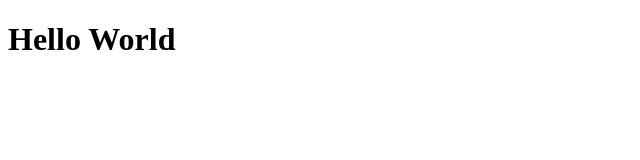
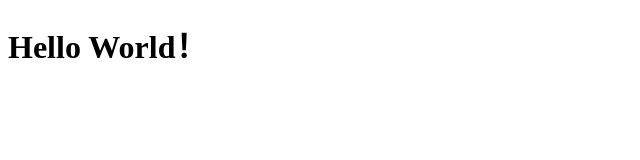
Before and after one commit to heyManNice/MdShare, a website: page public/index.html in a window 1280 px wide. Shown: the whole page, without its empty margins (0-640 px from the left). Drawn offline with Linux system fonts and the light colour scheme.

Commit message:
测试修改的git信息

```diff
--- a/main.js
+++ b/main.js
@@ -3,7 +3,6 @@ const path = require('path');
 const rateLimit= require('express-rate-limit').rateLimit;
 
 const port = 8081;
-
 
 server.use(rateLimit({
 	windowMs:60 * 1000,
--- a/public/index.html
+++ b/public/index.html
@@ -6,7 +6,7 @@
     <title>Document</title>
 </head>
 <body>
-    <H1>Hello World</H1>
+    <H1>Hello World！</H1>
 </body>
 <script>
     sleep = function(ms){
```
